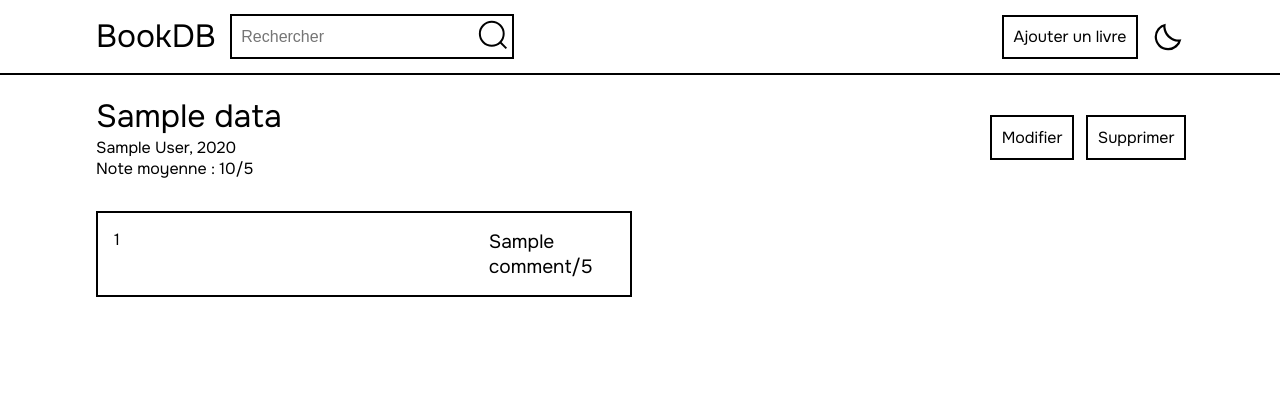
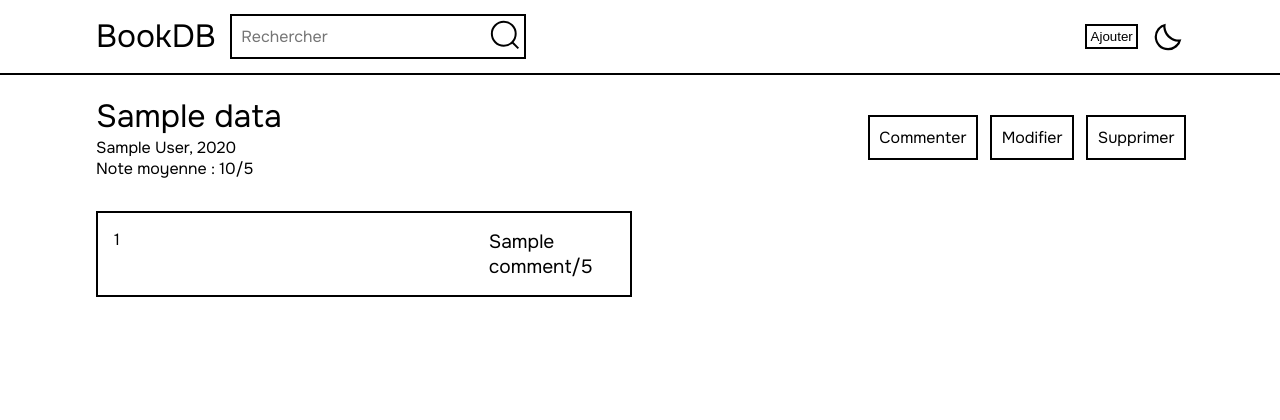
Before and after one commit to loulou64490/BooksDB, a Flask app: template templates/livre.html in a window 1280 px wide. Shown: the top 420 px of the page. Run offline with Flask 3, Linux system fonts and the light colour scheme; the template is opened without the code that fills it: most values are stand-ins (such as "Sample title", 1, 10 or a date in 2020).

Commit message:
Pop-up check

```diff
--- a/app.py
+++ b/app.py
@@ -38,17 +38,14 @@ def accueil():
 @app.route('/livre')
 def livre():
     book_id = request.args.get('id')
-    if book_id:
-        data = execute_query("SELECT * FROM books WHERE id=?", [book_id], fetchone=True)
-        if data:
-            comments = execute_query("SELECT comment, rating FROM comments WHERE book_id=?", [book_id], )
-            if comments:
-                average = execute_query("SELECT AVG(rating) FROM comments WHERE book_id=?", [book_id], fetchone=True)
-                return render_template('livre.html', data=data, comments=comments, average=average)
-            else:
-                return render_template('livre.html', data=data)
+    data = execute_query("SELECT * FROM books WHERE id=?", [book_id], fetchone=True)
+    if data:
+        comments = execute_query("SELECT comment, rating FROM comments WHERE book_id=? ORDER BY id DESC", [book_id], )
+        if comments:
+            average = round(execute_query("SELECT AVG(rating) FROM comments WHERE book_id=?", [book_id], fetchone=True)[0],1)
+            return render_template('livre.html', data=data, comments=comments, average=average)
         else:
-            return redirect("/recherche", 303)
+            return render_template('livre.html', data=data)
     else:
         return redirect("/recherche", 303)
 
@@ -84,23 +81,25 @@ def handle_modification(book_id=None, delete=False):
         book_id = cur.lastrowid
     return book_id
 
-
-@app.route('/modifier', methods=['POST', 'GET'])
+@app.route('/modifier', methods=['POST'])
 def modifier():
     book_id = request.args.get('id')
+    if 'delete' in request.form:
+        handle_modification(book_id, delete=True)
+        return redirect("/", 303)
+    else:
+        book_id = handle_modification(book_id)
+        return redirect(f"/livre?id={book_id}", 303)
 
-    if request.method == 'POST':
-        if 'delete' in request.form:
-            handle_modification(book_id, delete=True)
-            return redirect("/", 303)
-        else:
-            book_id = handle_modification(book_id)
-            return redirect(f"/livre?id={book_id}", 303)
-
-    if book_id:
-        data = execute_query("SELECT title, author, year FROM books WHERE id=?", [book_id], fetchone=True)
-        return render_template('modifier.html', data=data, id=book_id)
-    return render_template('modifier.html')
+@app.route('/commenter', methods=['POST'])
+def commenter():
+    book_id = request.args.get('id')
+    execute_query(
+        "INSERT INTO comments (book_id, comment, rating) VALUES (?, ?, ?)",
+        [book_id, request.form['comment'], request.form['rating']],
+        commit=True
+    )
+    return redirect(f"/livre?id={book_id}", 303)
 
 
 if __name__ == '__main__':
--- a/static/css/style.css
+++ b/static/css/style.css
@@ -93,11 +93,8 @@ header a img {
     width: auto;
 }
 
-.ajouter {
-    padding: 0.6rem;
-}
-
 input, textarea {
+    font-family: "Onest", system-ui;
     background: none;
     padding: 0.6rem;
     font-size: 1rem;
@@ -132,12 +129,6 @@ button path {
     min-height: calc(100vh - 6rem);
 }
 
-.modifier {
-    display: flex;
-    flex-direction: column;
-    gap: 1rem;
-}
-
 main h1 {
     font-size: 2rem;
     font-weight: normal;
@@ -145,7 +136,7 @@ main h1 {
 
 .grid {
     display: grid;
-    grid-template-columns: 2fr 2fr 0.5fr 0.5fr;
+    grid-template-columns: 99fr 99fr 1fr 1fr;
     gap: 0 1rem;
 }
 
--- a/templates/base.html
+++ b/templates/base.html
@@ -33,8 +33,9 @@
                 </form>
             </li>
             <li class="flex">
-                <a class="ajouter hover" href="{{ url_for('modifier') }}">Ajouter un livre</a>
-                <div id="iconContainer" class="flex cursor">
+                    <button class="hover" onclick="document.getElementById('add').style.display = 'flex'">
+                        Ajouter
+                    </button>                <div id="iconContainer" class="flex cursor">
                     <img id="lightIcon" src="{{ url_for('static', filename='images/moon.svg') }}" alt="Thème clair"
                          class="theme-icon">
                     <img id="darkIcon" src="{{ url_for('static', filename='images/sun.svg') }}" alt="Thème sombre"
@@ -48,14 +49,38 @@
 <main class="container">
     <div class="content">
         {% block content %}{% endblock %}
+        <div class="popup-bg" id="add">
+            <div class="popup">
+                <p>Ajouter un livre</p>
+                <form class="" action="{{ url_for('modifier') }}"
+                      method="post">
+                    <label>
+                        <span>Titre</span>
+                        <input type="text" name="title" required>
+                    </label>
+                    <label>
+                        <span>Auteur</span>
+                        <input type="text" name="author" required>
+                    </label>
+                    <label>
+                        <span>Année</span>
+                        <input type="number" name="year" required>
+                    </label>
+                    <button class="hover" onclick="document.getElementById('add').style.display = 'none'">
+                        Annuler
+                    </button>
+                    <button class="hover" type="submit">Ajouter</button>
+                </form>
+            </div>
+        </div>
     </div>
 </main>
 
 <footer class="flex">
     <div class="container">
         <p>&copy; 2024 Louis Chauvet-Villaret</p>
-        &bullet;<a href="https://github.com/loulou64490/BookDB">Github</a>
-{#        &bullet;<a href="https://www.instagram.com/loulou64490">Instagram</a>#}
+        &bullet;<a href="https://github.com/loulou64490/BooksDB">Github</a>
+        {#        &bullet;<a href="https://www.instagram.com/loulou64490">Instagram</a>#}
     </div>
 </footer>
 <script src="{{ url_for('static', filename='js/script.js') }}"></script>
--- a/templates/index.html
+++ b/templates/index.html
@@ -1,6 +1,6 @@
 {% extends 'base.html' %}
 
-{% block title %}BookDB{% endblock %}
+{% block title %}BooksDB{% endblock %}
 
 {% block content %}
     <p>Bienvenue</p>
--- a/templates/livre.html
+++ b/templates/livre.html
@@ -1,6 +1,6 @@
 {% extends 'base.html' %}
 
-{% block title %}{{ data['title'] }} - BookDB{% endblock %}
+{% block title %}{{ data['title'] }} - BooksDB{% endblock %}
 
 {% block content %}
     <div class="flex space">
@@ -8,24 +8,13 @@
             <h1>{{ data['title'] }}</h1>
             <p>{{ data['author'] }}, {{ data['year'] }}</p>
             {% if comments %}
-                <p>Note moyenne : {{ average[0] }}/5</p>
+                <p>Note moyenne : {{ average }}/5</p>
             {% endif %}
         </div>
         <div class="flex">
-            <a class="hover button" href="{{ url_for('modifier') }}?id={{ data['id'] }}">Modifier</a>
+            <button class="hover" onclick="document.getElementById('comment').style.display = 'flex'">Commenter</button>
+            <button class="hover" onclick="document.getElementById('modify').style.display = 'flex'">Modifier</button>
             <button class="hover" onclick="document.getElementById('delete').style.display = 'flex'">Supprimer</button>
-            <div class="popup-bg" id="delete">
-                <div class="popup">
-                    <p>Voulez-vous vraiment supprimer {{ data['title'] }} ?</p>
-                    <div class="flex top">
-                        <button class="hover" onclick="document.getElementById('delete').style.display = 'none'">Annuler
-                        </button>
-                        <form action="{{ url_for('modifier') }}?id={{ id }}" method="post">
-                            <button name="delete" value="true" class="hover" type="submit">Supprimer</button>
-                        </form>
-                    </div>
-                </div>
-            </div>
         </div>
     </div>
     {% if comments %}
@@ -38,7 +27,63 @@
             {% endfor %}
         </div>
     {% endif %}
-
-
+    <div class="popup-bg" id="delete">
+        <div class="popup">
+            <p>Voulez-vous vraiment supprimer {{ data['title'] }} ?</p>
+            <div class="flex">
+                <button class="hover" onclick="document.getElementById('delete').style.display = 'none'">Annuler
+                </button>
+                <form action="{{ url_for('modifier') }}?id={{ data['id'] }}" method="post">
+                    <button name="delete" value="true" class="hover" type="submit">Supprimer</button>
+                </form>
+            </div>
+        </div>
+    </div>
+    <div class="popup-bg" id="comment">
+        <div class="popup">
+            <p>Commenter {{ data['title'] }}</p>
+            <div class="">
+                <form class="" action="{{ url_for('commenter') }}?id={{ data['id'] }}" method="post">
+                    <label>
+                        <span>Commentaire</span>
+                        <textarea name="comment" placeholder="Commentaire" required></textarea>
+                    </label>
+                    <label>
+                        <span>Note</span>
+                        <input type="number" name="rating" placeholder="/5" min="0" max="5" required>
+                    </label>
+                    <button class="hover" onclick="document.getElementById('comment').style.display = 'none'">Annuler
+                    </button>
+                    <button class="hover" type="submit">Commenter</button>
+                </form>
+            </div>
+        </div>
+    </div>
+    <div class="popup-bg" id="modify">
+        <div class="popup">
+            <p>Modifier {{ data['title'] }}</p>
+            <form class="" action="{{ url_for('modifier') }}?id={{ data['id'] }}"
+                  method="post">
+                <label>
+                    <span>Titre</span>
+                    <input type="text" name="title" value="{{ data['title'] }}"
+                           placeholder="{{ data['title'] }}" required>
+                </label>
+                <label>
+                    <span>Auteur</span>
+                    <input type="text" name="author" value="{{ data['author'] }}"
+                           placeholder="{{ data['author'] }}" required>
+                </label>
+                <label>
+                    <span>Année</span>
+                    <input type="number" name="year" value="{{ data['year'] }}"
+                           placeholder="{{ data['year'] }}" required>
+                </label>
+                <button class="hover" onclick="document.getElementById('modify').style.display = 'none'">
+                    Annuler
+                </button>
+                <button class="hover" type="submit">Modifier</button>
+            </form>
+        </div>
     </div>
 {% endblock %}
--- a/templates/recherche.html
+++ b/templates/recherche.html
@@ -1,6 +1,6 @@
 {% extends 'base.html' %}
 
-{% block title %}Recherche - BookDB{% endblock %}
+{% block title %}Recherche - BooksDB{% endblock %}
 
 {% block content %}
     {% if data %}
```
Also changed, not shown: templates/modifier.html (deleted, +0 -29 lines), README.md, books.db.
